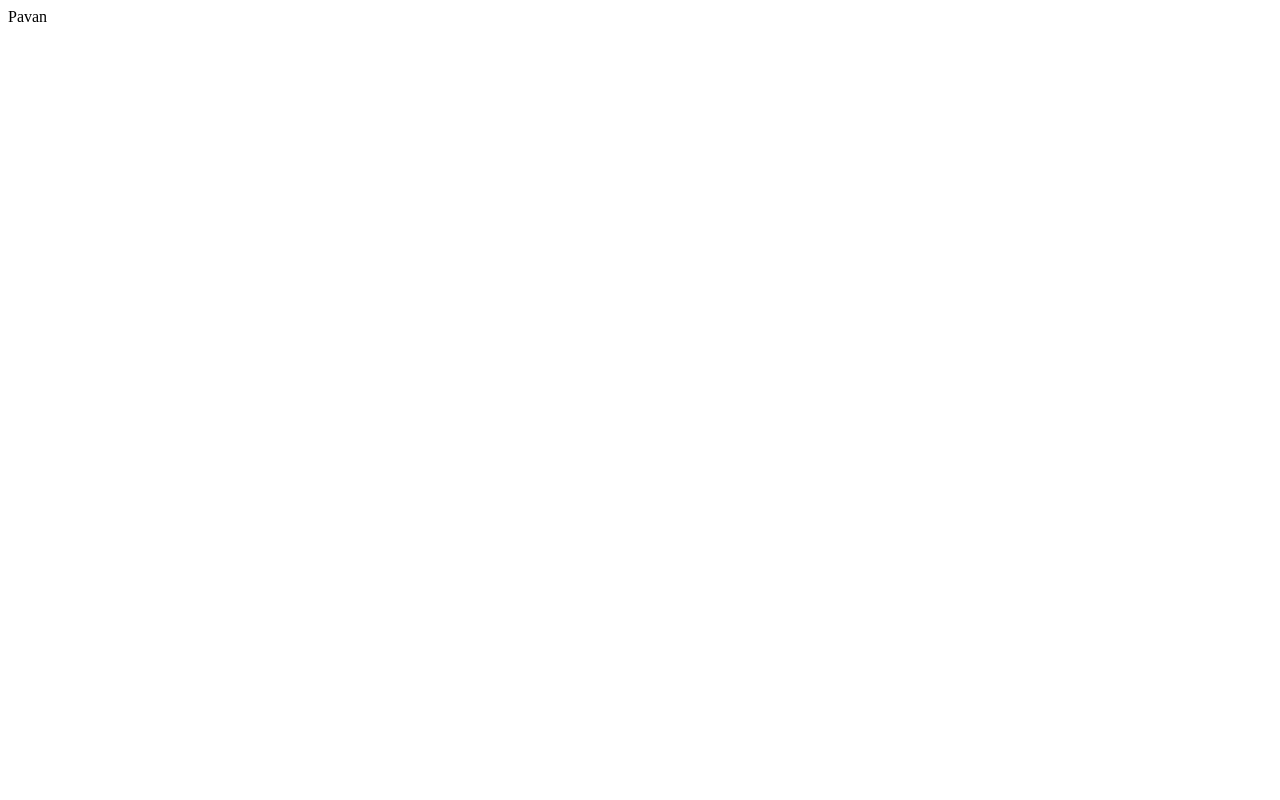
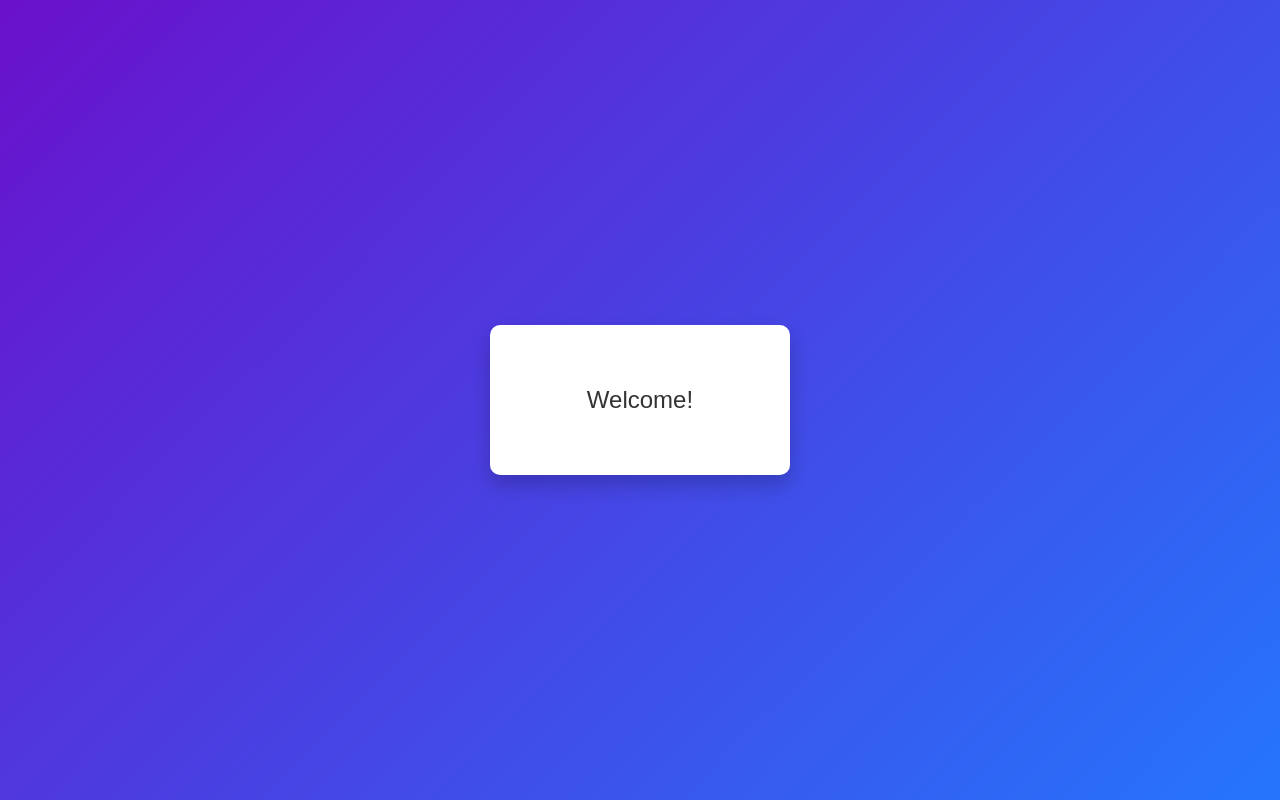
Before and after one commit to Mrpavan777/skilldo, a plain HTML site: page index.html in a window 1280 px wide. Drawn offline with Linux system fonts and the light colour scheme.

Commit message:
Update index.html

```diff
--- a/index.html
+++ b/index.html
@@ -1 +1,74 @@
-Pavan
+
+<!DOCTYPE html>
+<html lang="en">
+<head>
+  <meta charset="UTF-8">
+  <meta name="viewport" content="width=device-width, initial-scale=1.0">
+  <title>Welcome Box</title>
+  <style>
+    /* Basic reset */
+    * {
+      margin: 0;
+      padding: 0;
+      box-sizing: border-box;
+      font-family: Arial, sans-serif;
+    }
+
+    /* Body styling */
+    body {
+      display: flex;
+      align-items: center;
+      justify-content: center;
+      height: 100vh;
+      background: linear-gradient(135deg, #6a11cb 0%, #2575fc 100%);
+    }
+
+    /* Container for the welcome box */
+    .welcome-box {
+      display: flex;
+      align-items: center;
+      justify-content: center;
+      width: 300px;
+      height: 150px;
+      background-color: #fff;
+      border-radius: 10px;
+      box-shadow: 0 10px 20px rgba(0, 0, 0, 0.2);
+      opacity: 0;
+      transform: scale(0.8);
+      transition: opacity 0.5s ease, transform 0.5s ease;
+    }
+
+    /* Welcome message styling */
+    .welcome-message {
+      font-size: 24px;
+      color: #333;
+      text-align: center;
+    }
+
+    /* Animated appearance */
+    .show {
+      opacity: 1;
+      transform: scale(1);
+    }
+  </style>
+</head>
+<body>
+  <!-- Welcome box with message -->
+  <div class="welcome-box">
+    <p class="welcome-message">Welcome!</p>
+  </div>
+
+  <!-- JavaScript for the animation -->
+  <script>
+    // Wait until the content is fully loaded
+    document.addEventListener("DOMContentLoaded", function() {
+      // Select the welcome box
+      const welcomeBox = document.querySelector('.welcome-box');
+      // Add the 'show' class to trigger the animation
+      setTimeout(() => {
+        welcomeBox.classList.add('show');
+      }, 500); // delay to allow page load
+    });
+  </script>
+</body>
+</html>
```
